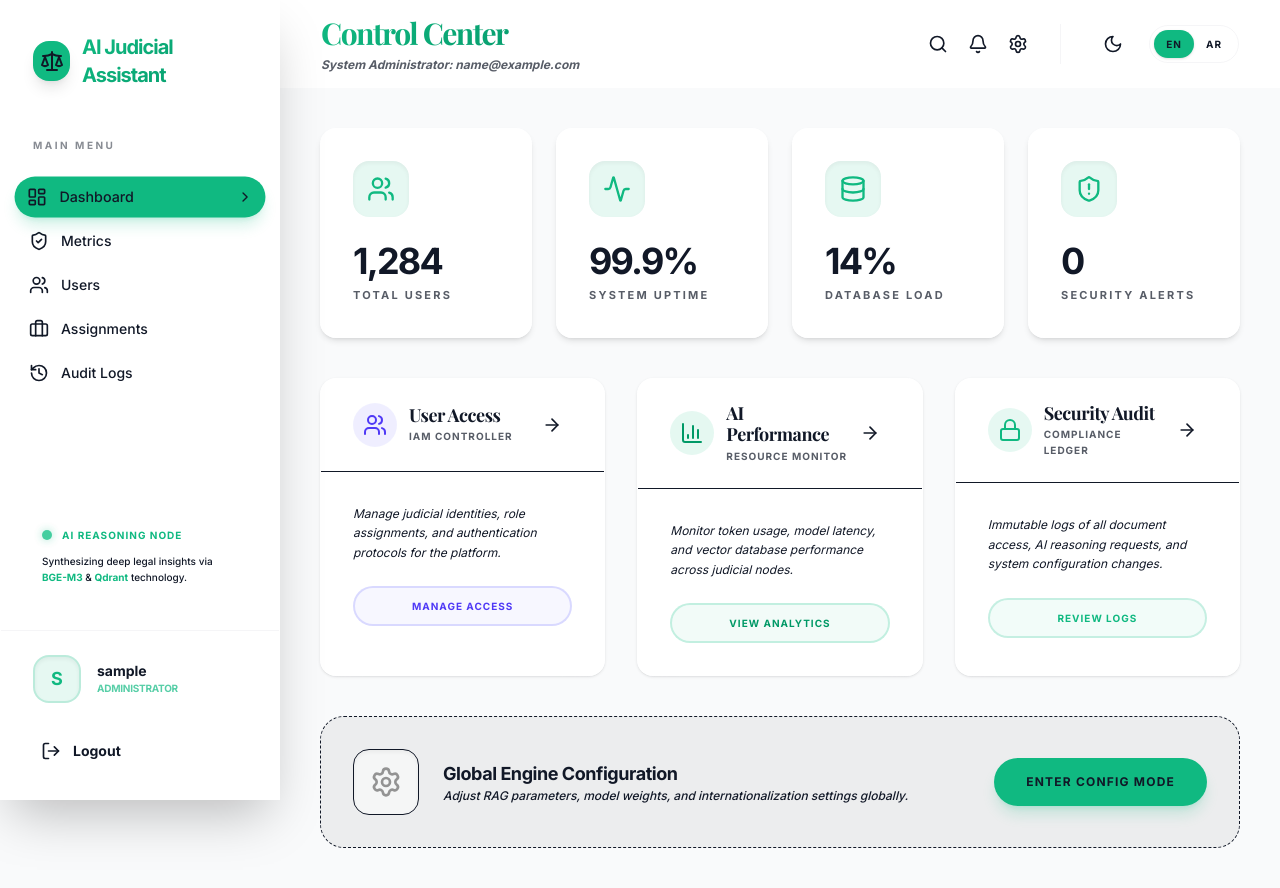
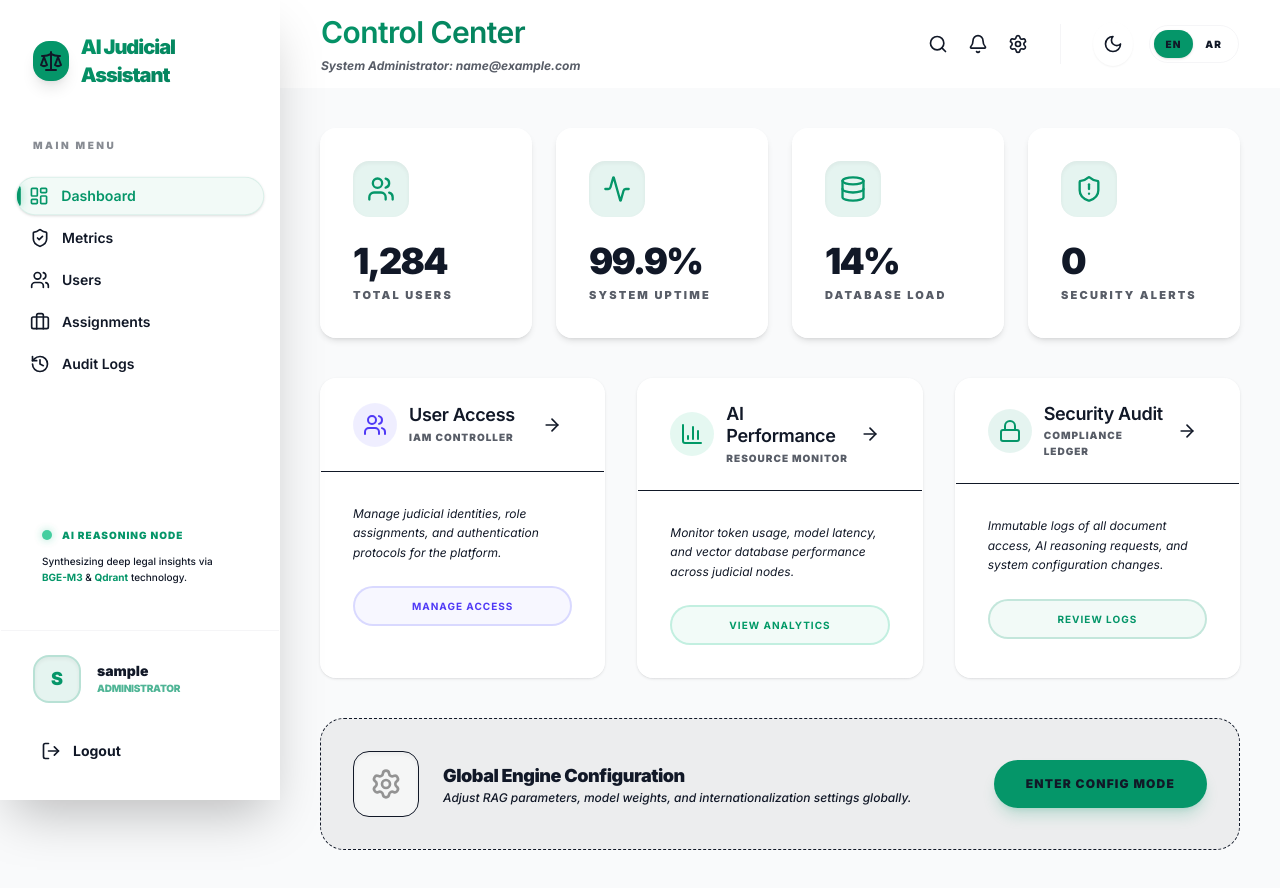
Before and after one commit to YeshwanthMotivity/AI-Legal-Assistant, a React (Vite) app in the folder frontend/: page /admin/dashboard in a window 1280 px wide. Built offline with nearby package versions, Linux system fonts and the light colour scheme; sample sign-in values are in the browser's storage.

Commit message:
style: enterprise typography UI overhaul matching WCAG and design system standards

```diff
--- a/frontend/index.html
+++ b/frontend/index.html
@@ -5,6 +5,10 @@
     <link rel="icon" type="image/svg+xml" href="/vite.svg" />
     <meta name="viewport" content="width=device-width, initial-scale=1.0" />
     <title>AI Judicial Assistant</title>
+    <!-- Enterprise Variable Fonts (Inter + Cairo) -->
+    <link rel="preconnect" href="https://fonts.googleapis.com">
+    <link rel="preconnect" href="https://fonts.gstatic.com" crossorigin>
+    <link href="https://fonts.googleapis.com/css2?family=Cairo:wght@400..700&family=Inter:ital,opsz,wght@0,14..32,100..900;1,14..32,100..900&display=swap" rel="stylesheet">
   </head>
   <body>
     <div id="root"></div>
--- a/frontend/src/components/layout/PortalLayout.tsx
+++ b/frontend/src/components/layout/PortalLayout.tsx
@@ -44,15 +44,17 @@ const SidebarItem = ({ icon: Icon, label, href, active, collapsed }: SidebarItem
   <NavLink
     to={href}
     className={cn(
-      "flex items-center gap-3 px-3 py-2.5 text-sm font-medium transition-all rounded-xl mb-1 group",
+      "relative flex items-center gap-3 px-3 py-2 text-sm font-semibold transition-all rounded-xl mb-1 group overflow-hidden",
       active
-        ? "bg-primary text-primary-foreground shadow-lg shadow-primary/20 scale-[1.02]"
-        : "text-muted-foreground hover:bg-primary/10 hover:text-primary"
+        ? "bg-primary/5 text-primary shadow-sm border border-primary/10 scale-[1.01]"
+        : "text-muted-foreground hover:bg-muted/50 hover:text-foreground border border-transparent"
     )}
   >
-    <Icon className={cn("w-5 h-5 shrink-0", active ? "text-primary-foreground" : "group-hover:scale-110 transition-transform")} />
+    {active && (
+      <div className="absolute left-0 top-1/2 -translate-y-1/2 w-1 h-3/5 bg-primary rounded-r-md transition-all duration-300 shadow-[0_0_8px_rgba(16,185,129,0.5)]" />
+    )}
+    <Icon className={cn("w-5 h-5 shrink-0", active ? "text-primary" : "group-hover:scale-105 transition-transform text-muted-foreground/70 group-hover:text-primary/70")} />
     {!collapsed && <span className="truncate">{label}</span>}
-    {!collapsed && active && <ChevronRight className="w-4 h-4 ml-auto animate-in fade-in slide-in-from-left-2" />}
   </NavLink>
 );
 
--- a/frontend/src/styles/app.css
+++ b/frontend/src/styles/app.css
@@ -1,7 +1,10 @@
-@import url('https://fonts.googleapis.com/css2?family=Inter:wght@300;400;500;600;700&family=Playfair+Display:wght@600;700&family=JetBrains+Mono:wght@400;500&display=swap');
 @import "tailwindcss";
 
 @theme {
+  /* Enterprise Variable Fonts */
+  --font-sans: 'Inter', 'Cairo', system-ui, sans-serif;
+  --font-mono: 'JetBrains Mono', monospace;
+
   /* Emerald Mirror Precision Palette */
   --color-primary-50: #ecfdf5;
   --color-primary-100: #d1fae5;
@@ -66,12 +69,12 @@
   --emerald-900: #064e3b;
 
   /* Semantic Variables (Driving most components) */
-  --primary: #10b981;
+  --primary: var(--emerald-600); /* 4.6:1 WCAG AA Contrast against white */
   --primary-foreground: #ffffff;
-  --primary-hover: #059669;
-  --primary-light: #ecfdf5;
+  --primary-hover: var(--emerald-700);
+  --primary-light: var(--emerald-50);
 
-  --success: #10b981;
+  --success: var(--emerald-600);
   --warning: #f59e0b;
   --danger: #ef4444;
   --info: #3b82f6;
@@ -103,8 +106,10 @@
   --radius-lg: 16px;
   --radius-xl: 24px;
 
-  --font-body: 'Inter', system-ui, sans-serif;
-  --font-judicial: 'Playfair Display', serif;
+  --radius-xl: 24px;
+
+  --font-body: 'Inter', 'Cairo', system-ui, sans-serif;
+  --font-heading: 'Inter', 'Cairo', system-ui, sans-serif;
 }
 
 [data-theme='dark'] {
@@ -142,11 +147,12 @@ body {
 }
 
 h1, h2, h3, .judicial-title {
-  font-family: var(--font-judicial);
-  font-weight: 700;
+  font-family: var(--font-heading);
+  font-weight: 600;
   color: var(--text-primary);
   margin: 0;
-  line-height: 1.2;
+  line-height: 1.25;
+  letter-spacing: -0.02em;
 }
 
 /* Glassmorphism Utilities */
@@ -186,40 +192,43 @@ h1, h2, h3, .judicial-title {
   display: inline-flex;
   align-items: center;
   justify-content: center;
-  padding: 0.75rem 1.5rem;
+  min-height: 44px; /* WCAG 2.5.8 touch target */
+  padding: 0.5rem 1.5rem;
   border-radius: var(--radius-md);
-  font-weight: 700;
+  font-weight: 500;
   font-family: inherit;
   cursor: pointer;
   transition: all 0.2s cubic-bezier(0.4, 0, 0.2, 1);
   border: 1px solid transparent;
-  gap: 0.6rem;
+  gap: 0.5rem;
   font-size: 0.875rem;
-  text-transform: uppercase;
-  letter-spacing: 0.05em;
 }
 
 .btn-primary {
   background: var(--primary);
   color: var(--primary-foreground);
-  box-shadow: 0 4px 12px rgba(16, 185, 129, 0.2);
+  box-shadow: var(--shadow-sm);
+  border-bottom: 2px solid rgba(0,0,0,0.15); /* Subtle depth */
 }
 
 .btn-primary:hover {
   background: var(--primary-hover);
   transform: translateY(-1px);
-  box-shadow: 0 8px 20px rgba(16, 185, 129, 0.3);
+  box-shadow: var(--shadow-md);
 }
 
 .btn-secondary {
   background: var(--bg-surface);
   color: var(--text-primary);
   border: 1px solid var(--border-color);
+  box-shadow: var(--shadow-sm);
 }
 
 .btn-secondary:hover {
-  background: var(--bg-card-hover);
-  border-color: var(--primary);
+  background: var(--bg-sidebar);
+  border-color: var(--border-color);
+  transform: translateY(-1px);
+  box-shadow: var(--shadow-md);
 }
 
 /* Status Badges */
```
